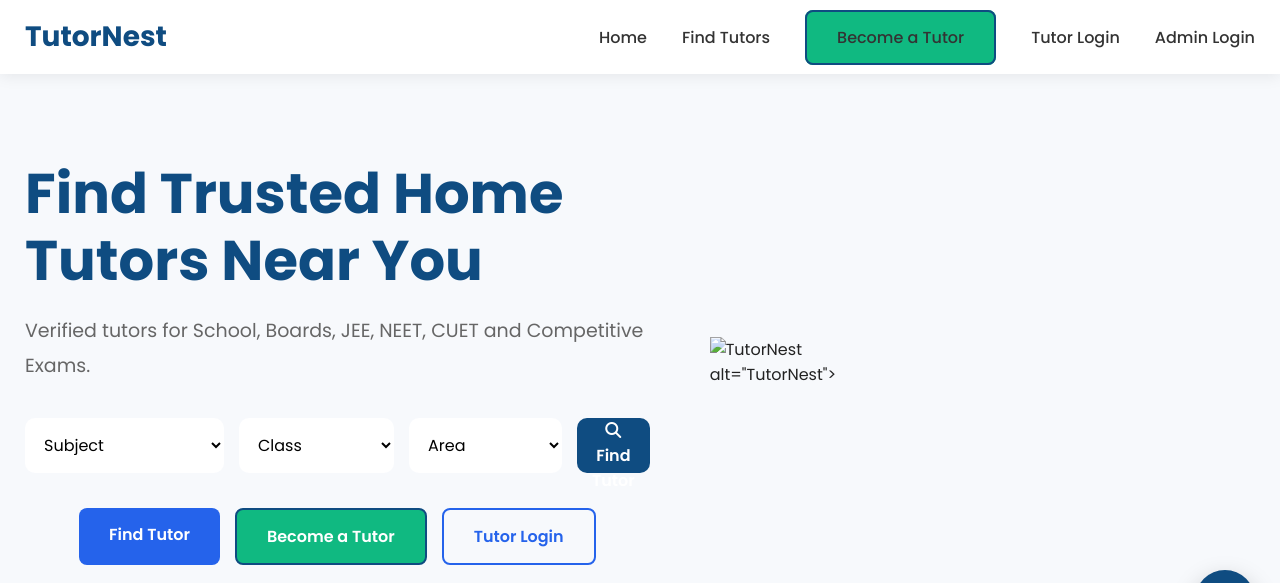
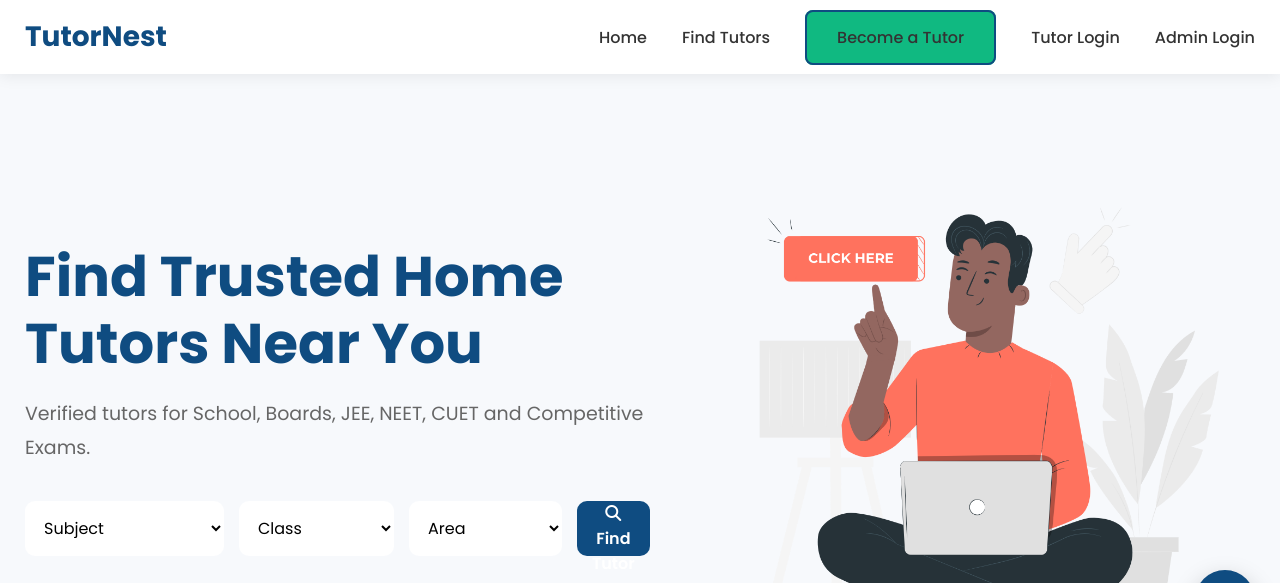
Before and after one commit to locantrabusiness-art/TutorNest, a website: page index.html in a window 1280 px wide. Shown: the top 583 px of the page. Drawn offline with Linux system fonts and the light colour scheme.

Commit message:
Fix homepage asset paths and CSS references

```diff
--- a/index.html
+++ b/index.html
@@ -162,7 +162,7 @@ CUET and Competitive Exams.
 
 <div class="hero-image">
 
-<img src="assets/tutors/hero.png" alt="TutorNest">
+<img src="assets/images/hero.png" alt="TutorNest">
 alt="TutorNest">
 
 </div>
```
Also changed, not shown: assets/images/default-user.png (added), assets/images/hero.png (added).
